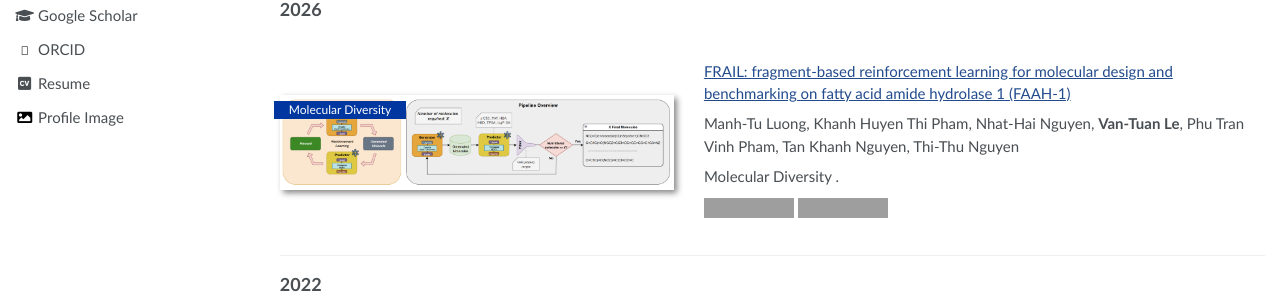
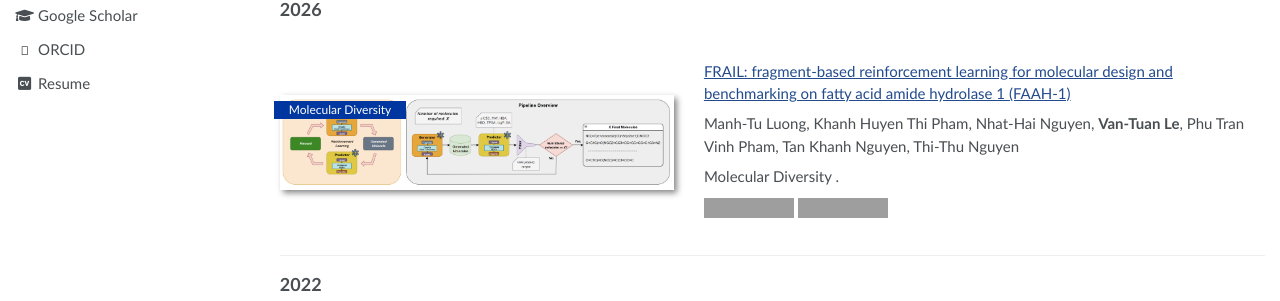
Before and after one commit to lvtuan98/lvtuan98.github.io, a Jekyll site: the page built from _pages/about.md, in a window 1280 px wide. Shown: the part 598-899 px from the top of the page. Built offline with Jekyll 4.4.1, drawn with Linux system fonts in a browser that asks for light colours; some web fonts are replaced; a style sheet for code colours, icons or effects is not loaded; grey boxes are pictures that could not be loaded.

Commit message:
fix: remove profile_image field

```diff
--- a/_config.yml
+++ b/_config.yml
@@ -23,7 +23,6 @@
 author:
   name             : "Van-Tuan Le"
   avatar           : "images/profile/avatar_image.jpg"
-  profile_image    : "images/profile/profile_image.JPG"
   bio              : "Talk less - Do more!"
   location         : "Hanoi, Vietnam"
   employer         :
--- a/_includes/author-profile.html
+++ b/_includes/author-profile.html
@@ -5,13 +5,7 @@
 <div itemscope itemtype="http://schema.org/Person" class="profile_box">
 
   <div class="author__avatar">
-    {% if author.profile_image %}
-      <a href="{{ author.profile_image | absolute_url }}" target="_blank">
-        <img src="{{ author.avatar }}" class="author__avatar" alt="{{ author.name }}" title="Click to view full profile image">
-      </a>
-    {% else %}
-      <img src="{{ author.avatar }}" class="author__avatar" alt="{{ author.name }}">
-    {% endif %}
+    <img src="{{ author.avatar }}" class="author__avatar" alt="{{ author.name }}">
   </div>
 
   <div class="author__content">
@@ -127,9 +121,6 @@
       {% if author.cv %}
         <li><a href="{{ author.cv }}"><i class="ai ai-cv-square ai-fw" aria-hidden="true"></i> Resume</a></li>
       {% endif %}
-      {% if author.profile_image %}
-        <li><a href="{{ author.profile_image | absolute_url }}" target="_blank"><i class="fa fa-fw fa-image" aria-hidden="true"></i> Profile Image</a></li>
-      {% endif %}
     </ul>
       <div class="author__urls_sm">
       {% if author.uri %}
```
